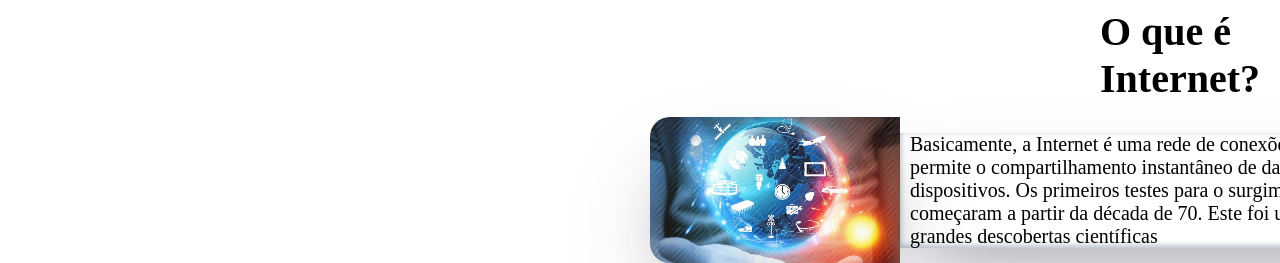
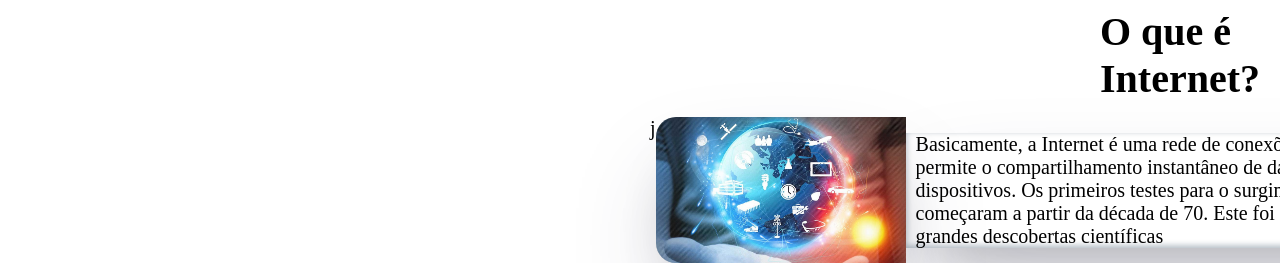
Before and after one commit to Grupo-5-Pesquisa-e-inovacao/Paginas_Essenciais, a plain HTML site: page index.html in a window 1280 px wide. Shown: the part 662-925 px from the top of the page. Drawn offline with Linux system fonts and the light colour scheme; files whose address does not match are found by name.

Commit message:
Home @jhonathaGC

```diff
--- a/index.html
+++ b/index.html
@@ -44,7 +44,7 @@
         </div>
 
         <h3 id="introduction-question">O que é Internet?</h3>
-        <div class="introduction">
+        <div class="introduction">j
 
             <img src="/assets/internet-simbolo.jpg" alt="">
 
```
